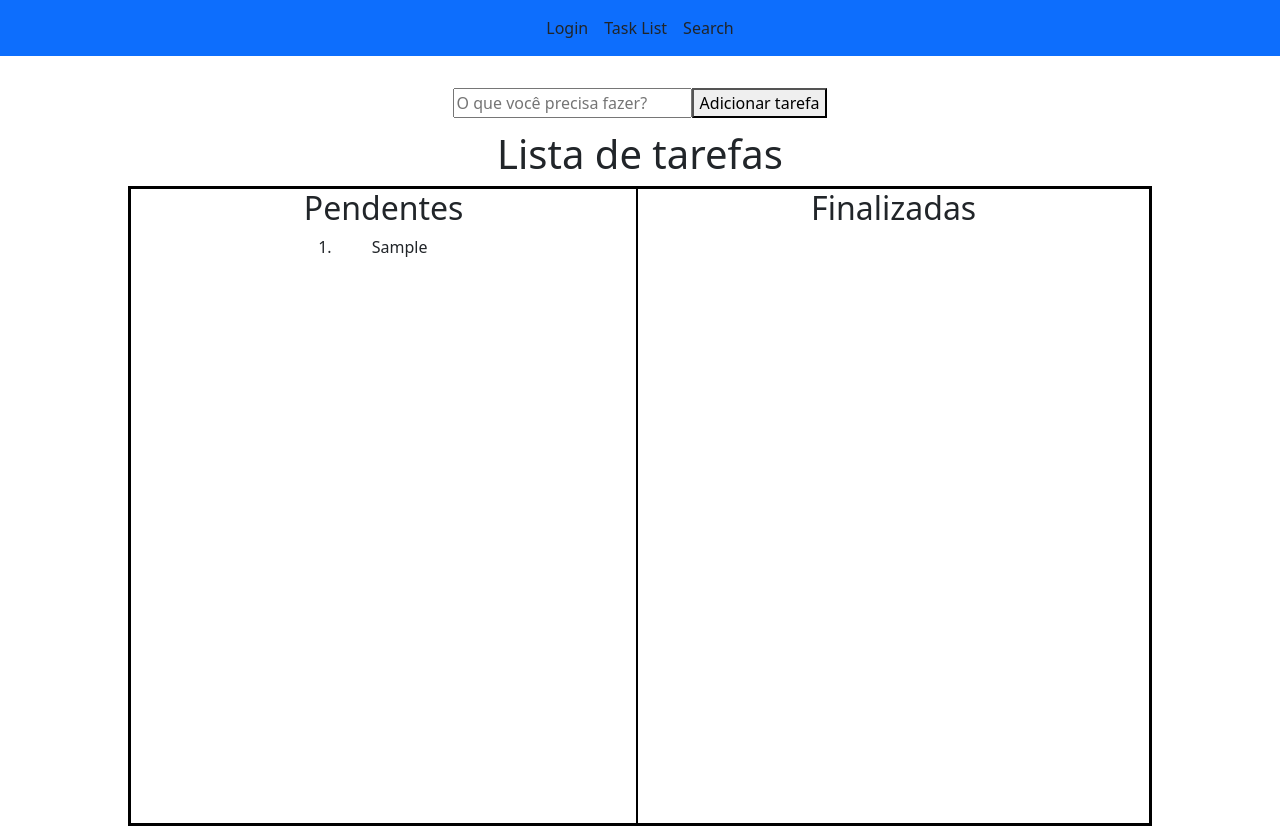
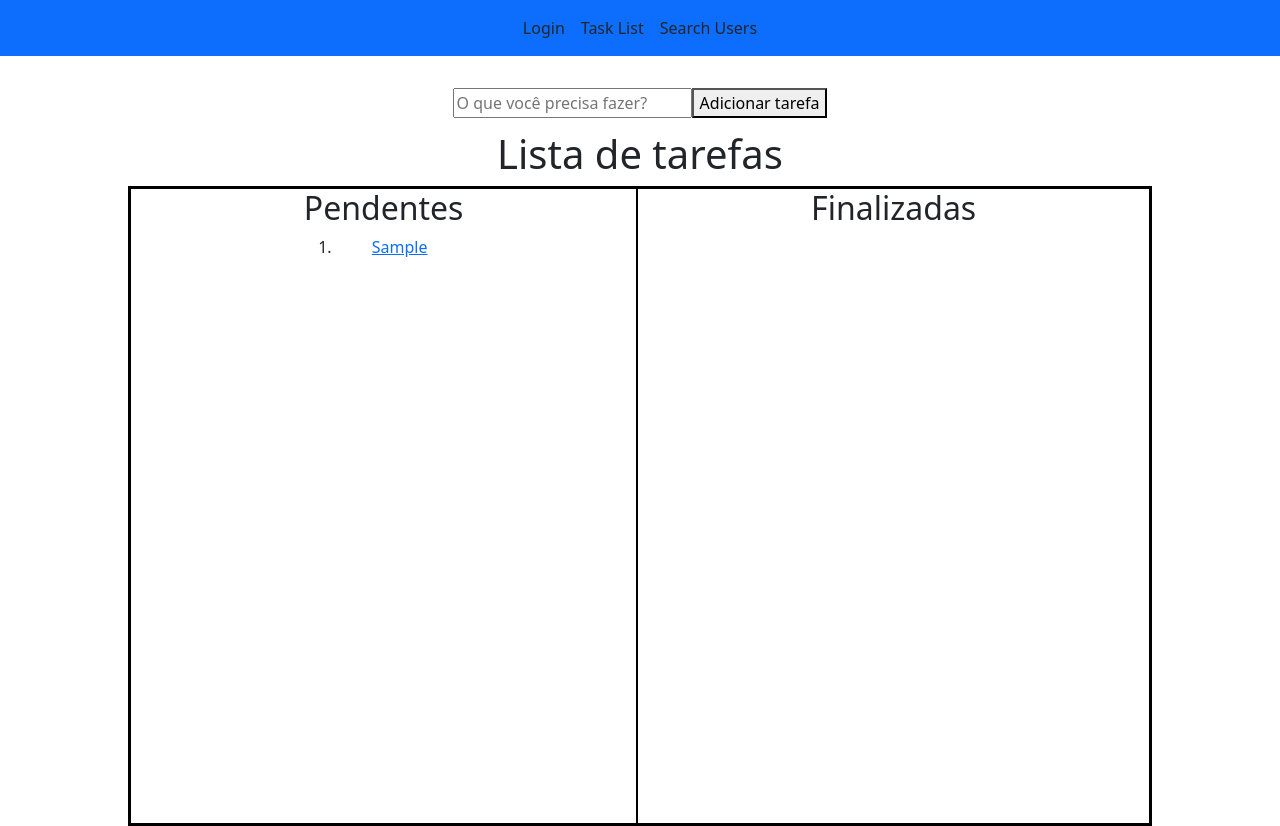
Before and after one commit to JoaoMussi/angular-playground, an Angular app: page /task-list in a window 1280 px wide. Both pictures are taken after typing "Sample" into the empty fields and a click on the button "Adicionar tarefa". Built offline with nearby package versions, Linux system fonts and the light colour scheme.

Commit message:
fix: fix lint and other issues

```diff
--- a/src/app/app.component.html
+++ b/src/app/app.component.html
@@ -12,7 +12,9 @@
     </ul>
     <ul class="navbar-nav mr-auto">
       <li class="nav-item">
-        <a class="nav-link text-dark" routerLink="/search">Search</a>
+        <a class="nav-link text-dark" routerLink="/search-users">
+          Search Users
+        </a>
       </li>
     </ul>
   </div>
--- a/src/app/app.component.ts
+++ b/src/app/app.component.ts
@@ -2,7 +2,7 @@ import { Component } from '@angular/core';
 import { RouterLink, RouterOutlet } from '@angular/router';
 
 @Component({
-  selector: 'app-root',
+  selector: 'play-root',
   standalone: true,
   imports: [RouterLink, RouterOutlet],
   templateUrl: './app.component.html',
--- a/src/app/core/json-placeholder/user/user.service.ts
+++ b/src/app/core/json-placeholder/user/user.service.ts
@@ -1,6 +1,5 @@
 import { HttpClient } from '@angular/common/http';
 import { Injectable } from '@angular/core';
-import { Observable } from 'rxjs';
 import { BaseJsonPlaceholderService } from '../base-json-placeholder.service';
 import { JsonPlaceholderUser, JsonPlaceholderUserFilters } from './user.model';
 
--- a/src/app/login/login.component.ts
+++ b/src/app/login/login.component.ts
@@ -7,11 +7,11 @@ import {
   Validators,
 } from '@angular/forms';
 
-type LoginForm = {
+interface LoginForm {
   email: FormControl<string>;
   password: FormControl<string>;
   rememberMe: FormControl<boolean>;
-};
+}
 
 @Component({
   selector: 'play-login',
--- a/src/app/shared/directives/highlight-color.directive.ts
+++ b/src/app/shared/directives/highlight-color.directive.ts
@@ -1,14 +1,14 @@
 import { Directive, ElementRef, HostListener, Input } from '@angular/core';
 
 @Directive({
-  selector: '[highlightColor]',
+  selector: '[playHighlightColor]',
   standalone: true,
 })
 export class HighlightColorDirective {
-  @Input() highlightColor: string = 'green';
+  @Input() playHighlightColor = 'green';
 
   @HostListener('mouseenter') onMouseEnter(): void {
-    this.highlight(this.highlightColor);
+    this.highlight(this.playHighlightColor);
   }
 
   @HostListener('mouseleave') onMouseLeave(): void {
--- a/src/app/task-list/task-list-column/task-list-column.component.html
+++ b/src/app/task-list/task-list-column/task-list-column.component.html
@@ -2,13 +2,15 @@
   <h2>{{ name }}</h2>
 
   <ol>
-    <li
-      class="c-task-list__board__list__item"
-      *ngFor="let task of taskList"
-      [highlightColor]="task.completed ? 'red' : 'green'"
-      (click)="toggleTask(task)"
-    >
-      <p>{{ task.name }}</p>
+    <li *ngFor="let task of taskList">
+      <a
+        class="link c-task-list__board__list__item"
+        [playHighlightColor]="task.completed ? 'red' : 'green'"
+        (click)="toggleTask(task)"
+        (keypress.enter)="toggleTask(task)"
+      >
+        {{ task.name }}
+      </a>
     </li>
   </ol>
 </div>
--- a/src/app/task-list/task-list.component.html
+++ b/src/app/task-list/task-list.component.html
@@ -12,8 +12,6 @@
       class="c-task-list__errors"
     >
       <div *ngIf="taskName.errors['required'] === true">Obrigatório!</div>
-
-      {{ taskName.errors | json }}
     </span>
   </form>
 
--- a/src/app/task-list/task-list.component.ts
+++ b/src/app/task-list/task-list.component.ts
@@ -42,14 +42,12 @@ export class TaskListComponent {
   }
 
   private isValid(): boolean {
-    let isValid = true;
-
     if (!this.taskName.value) return false;
 
     const taskAlreadyExist =
       this.taskList.findIndex((task) => task.name === this.taskName.value) >= 0;
     if (taskAlreadyExist) return false;
 
-    return isValid;
+    return true;
   }
 }
--- a/src/index.html
+++ b/src/index.html
@@ -19,6 +19,6 @@
       integrity="sha384-YvpcrYf0tY3lHB60NNkmXc5s9fDVZLESaAA55NDzOxhy9GkcIdslK1eN7N6jIeHz"
       crossorigin="anonymous"
     ></script>
-    <app-root></app-root>
+    <play-root></play-root>
   </body>
 </html>
```
Also changed, not shown: src/app/core/json-placeholder/base-json-placeholder.service.ts (+2 -5 lines), src/app/core/json-placeholder/user/user.model.ts (+5 -5 lines), src/app/shared/directives/is-invalid-form.directive.ts (+2 -6 lines), 1 other file (tests, documents, lock files or other folders).
